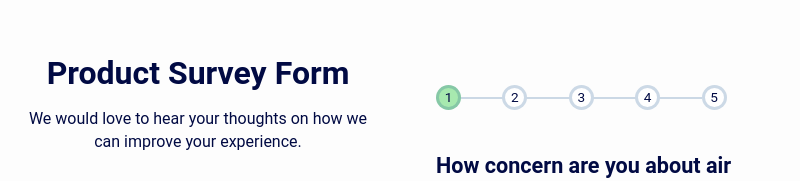
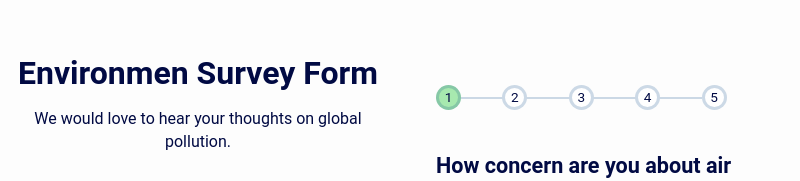
Before and after one commit to VVDimitrov19/SurveyManagementSystem, an Electron app: page Electron/WebPages/SurveyFour.html in a window 800 px wide. Shown: the part 234-415 px from the top of the page. Drawn offline with Linux system fonts and the light colour scheme.

```diff
--- a/Electron/WebPages/SurveyFour.html
+++ b/Electron/WebPages/SurveyFour.html
@@ -6,9 +6,9 @@
   <link href = "CSS/Survey.css" rel = "stylesheet">
   <div class="container">
   <header class="header">
-    <h1 id="title" class="header__title">Product Survey Form</h1>
+    <h1 id="title" class="header__title">Environmen Survey Form</h1>
     <p id="description" class="header__description">
-      We would love to hear your thoughts on how we can improve your experience.
+      We would love to hear your thoughts on global pollution.
     </p>
     <img src="https://res.cloudinary.com/alexandracaulea/image/upload/v1585333913/illustration_x46ict.svg" alt="" aria-hidden="true" class="illustration" />
   </header>
```
Also changed, not shown: Electron/WebPages/SurveyThree.html (+1 -1 lines), Electron/WebPages/SurveyTwo.html (+1 -1 lines).
